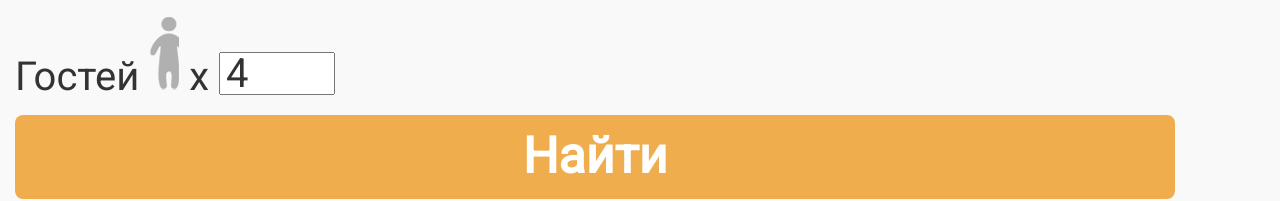
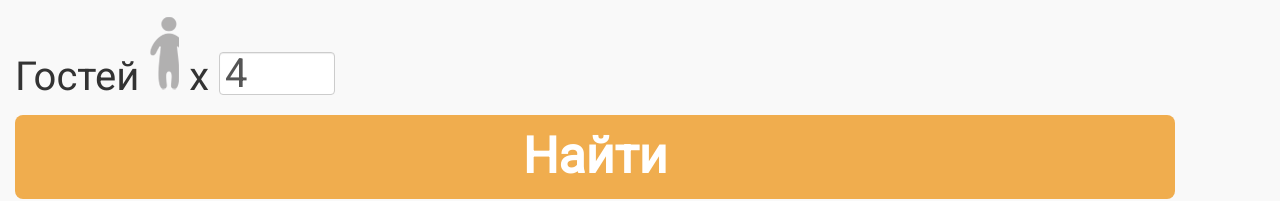
Before and after one commit to rinatoptimus/rinatoptimus.github.io, a website: page mobile-my-linker/index.html in a window 1280 px wide. Shown: the part 421-622 px from the top of the page. Drawn offline with nearby package versions, Linux system fonts and the light colour scheme.

Commit message:
Исправлен инпут input-guests.

```diff
--- a/mobile-my-linker/index.html
+++ b/mobile-my-linker/index.html
@@ -90,7 +90,7 @@
     <div class="row">
         <div class="col-sm-12 col-xs-12 col-top">
             <form action="" method="">
-                <p class="guests-text">Гостей <span class="guests-figure"></span> x </p> <input type="number" class="col-xs-2 input-guests" value="4">
+                <p class="guests-text">Гостей <span class="guests-figure"></span> x </p> <input type="number" class="form-control col-xs-2 input-guests" value="4">
 
                 <!--<p class="guests-text">Гостей <span class="guests-figure"></span> x </p><input type="number" class="form-control input-guests" value="4">-->
                 <!--<p class="guests-text">Гостей <span class="guests-figure"></span> x </p><input type="number" class="form-control col-xs-2" value="4">-->
```
